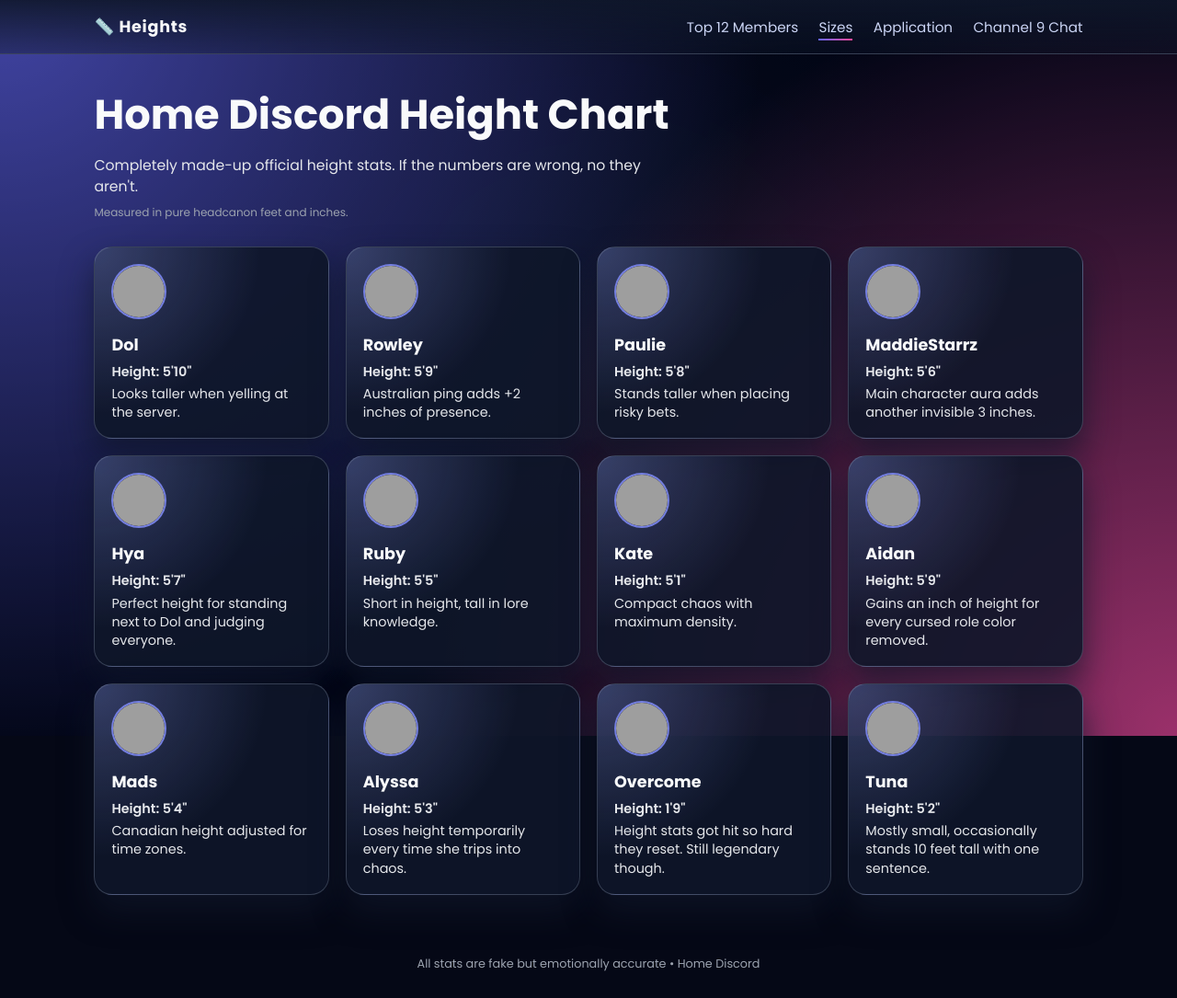
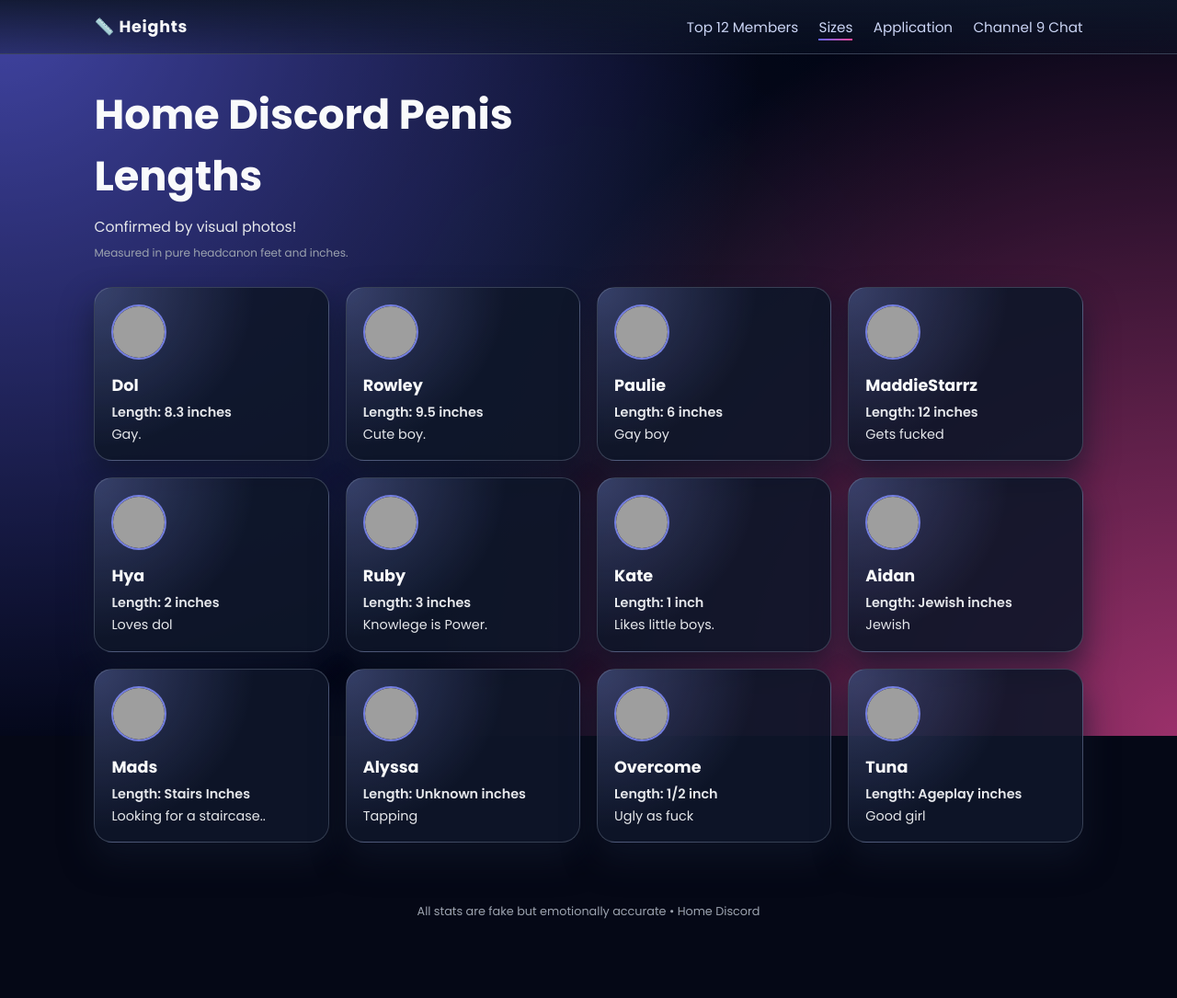
Before and after one commit to aguyfromflowda/homediscordv2, a plain HTML site: page sizes.html in a window 1280 px wide. Shown: the whole page at 92% size. After the commit the page ends 1028 px from the top, so only its background shows below. Drawn offline with Linux system fonts and the light colour scheme; grey boxes are pictures that could not be loaded.

Commit message:
Add files via upload

```diff
--- a/sizes.html
+++ b/sizes.html
@@ -22,9 +22,9 @@
 
 <main class="content">
     <section class="hero">
-        <h1>Home Discord Height Chart</h1>
+        <h1>Home Discord Penis Lengths</h1>
         <p>
-            Completely made-up official height stats. If the numbers are wrong, no they aren&apos;t.
+            Confirmed by visual photos!
         </p>
         <span class="tiny">Measured in pure headcanon feet and inches.</span>
     </section>
@@ -33,85 +33,85 @@
         <article class="member-card size-card">
             <img src="https://api.dicebear.com/7.x/thumbs/svg?seed=dol" class="size-avatar" alt="Dol" />
             <h2>Dol</h2>
-            <p class="size-value">Height: 5&apos;10&quot;</p>
-            <p>Looks taller when yelling at the server.</p>
+            <p class="size-value">Length: 8.3 inches</p>
+            <p>Gay.</p>
         </article>
 
         <article class="member-card size-card">
             <img src="https://api.dicebear.com/7.x/thumbs/svg?seed=rowley" class="size-avatar" alt="Rowley" />
             <h2>Rowley</h2>
-            <p class="size-value">Height: 5&apos;9&quot;</p>
-            <p>Australian ping adds +2 inches of presence.</p>
+            <p class="size-value">Length: 9.5 inches</p>
+            <p>Cute boy.</p>
         </article>
 
         <article class="member-card size-card">
             <img src="https://api.dicebear.com/7.x/thumbs/svg?seed=paulie" class="size-avatar" alt="Paulie" />
             <h2>Paulie</h2>
-            <p class="size-value">Height: 5&apos;8&quot;</p>
-            <p>Stands taller when placing risky bets.</p>
+            <p class="size-value">Length: 6 inches</p>
+            <p>Gay boy</p>
         </article>
 
         <article class="member-card size-card">
             <img src="https://api.dicebear.com/7.x/thumbs/svg?seed=maddiestarrz" class="size-avatar" alt="MaddieStarrz" />
             <h2>MaddieStarrz</h2>
-            <p class="size-value">Height: 5&apos;6&quot;</p>
-            <p>Main character aura adds another invisible 3 inches.</p>
+            <p class="size-value">Length: 12 inches</p>
+            <p>Gets fucked</p>
         </article>
 
         <article class="member-card size-card">
             <img src="https://api.dicebear.com/7.x/thumbs/svg?seed=hya" class="size-avatar" alt="Hya" />
             <h2>Hya</h2>
-            <p class="size-value">Height: 5&apos;7&quot;</p>
-            <p>Perfect height for standing next to Dol and judging everyone.</p>
+            <p class="size-value">Length: 2 inches</p>
+            <p>Loves dol</p>
         </article>
 
         <article class="member-card size-card">
             <img src="https://api.dicebear.com/7.x/thumbs/svg?seed=ruby" class="size-avatar" alt="Ruby" />
             <h2>Ruby</h2>
-            <p class="size-value">Height: 5&apos;5&quot;</p>
-            <p>Short in height, tall in lore knowledge.</p>
+            <p class="size-value">Length: 3 inches</p>
+            <p>Knowlege is Power.</p>
         </article>
 
         <article class="member-card size-card">
             <img src="https://api.dicebear.com/7.x/thumbs/svg?seed=kate" class="size-avatar" alt="Kate" />
             <h2>Kate</h2>
-            <p class="size-value">Height: 5&apos;1&quot;</p>
-            <p>Compact chaos with maximum density.</p>
+            <p class="size-value">Length: 1 inch</p>
+            <p>Likes little boys.</p>
         </article>
 
         <article class="member-card size-card">
             <img src="https://api.dicebear.com/7.x/thumbs/svg?seed=aidan" class="size-avatar" alt="Aidan" />
             <h2>Aidan</h2>
-            <p class="size-value">Height: 5&apos;9&quot;</p>
-            <p>Gains an inch of height for every cursed role color removed.</p>
+            <p class="size-value">Length: Jewish inches</p>
+            <p>Jewish</p>
         </article>
 
         <article class="member-card size-card">
             <img src="https://api.dicebear.com/7.x/thumbs/svg?seed=mads" class="size-avatar" alt="Mads" />
             <h2>Mads</h2>
-            <p class="size-value">Height: 5&apos;4&quot;</p>
-            <p>Canadian height adjusted for time zones.</p>
+            <p class="size-value">Length: Stairs Inches</p>
+            <p>Looking for a staircase..</p>
         </article>
 
         <article class="member-card size-card">
             <img src="https://api.dicebear.com/7.x/thumbs/svg?seed=alyssa" class="size-avatar" alt="Alyssa" />
             <h2>Alyssa</h2>
-            <p class="size-value">Height: 5&apos;3&quot;</p>
-            <p>Loses height temporarily every time she trips into chaos.</p>
+            <p class="size-value">Length: Unknown inches</p>
+            <p>Tapping</p>
         </article>
 
         <article class="member-card size-card">
             <img src="https://api.dicebear.com/7.x/thumbs/svg?seed=overcome" class="size-avatar" alt="Overcome" />
             <h2>Overcome</h2>
-            <p class="size-value">Height: 1&apos;9&quot;</p>
-            <p>Height stats got hit so hard they reset. Still legendary though.</p>
+            <p class="size-value">Length: 1/2 inch</p>
+            <p>Ugly as fuck</p>
         </article>
 
         <article class="member-card size-card">
             <img src="https://api.dicebear.com/7.x/thumbs/svg?seed=tuna" class="size-avatar" alt="Tuna" />
             <h2>Tuna</h2>
-            <p class="size-value">Height: 5&apos;2&quot;</p>
-            <p>Mostly small, occasionally stands 10 feet tall with one sentence.</p>
+            <p class="size-value">Length: Ageplay inches</p>
+            <p>Good girl</p>
         </article>
     </section>
 </main>
```
